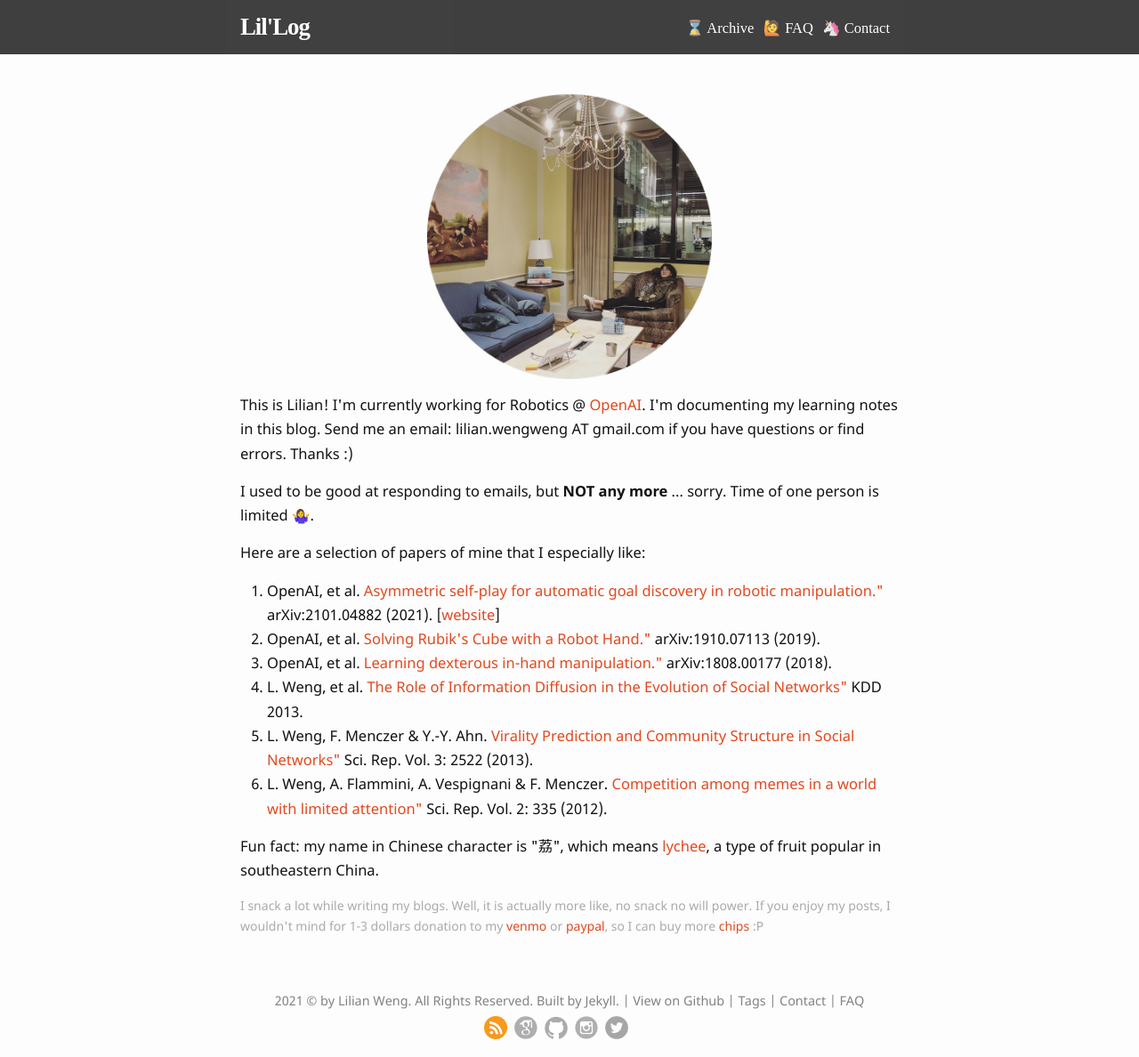
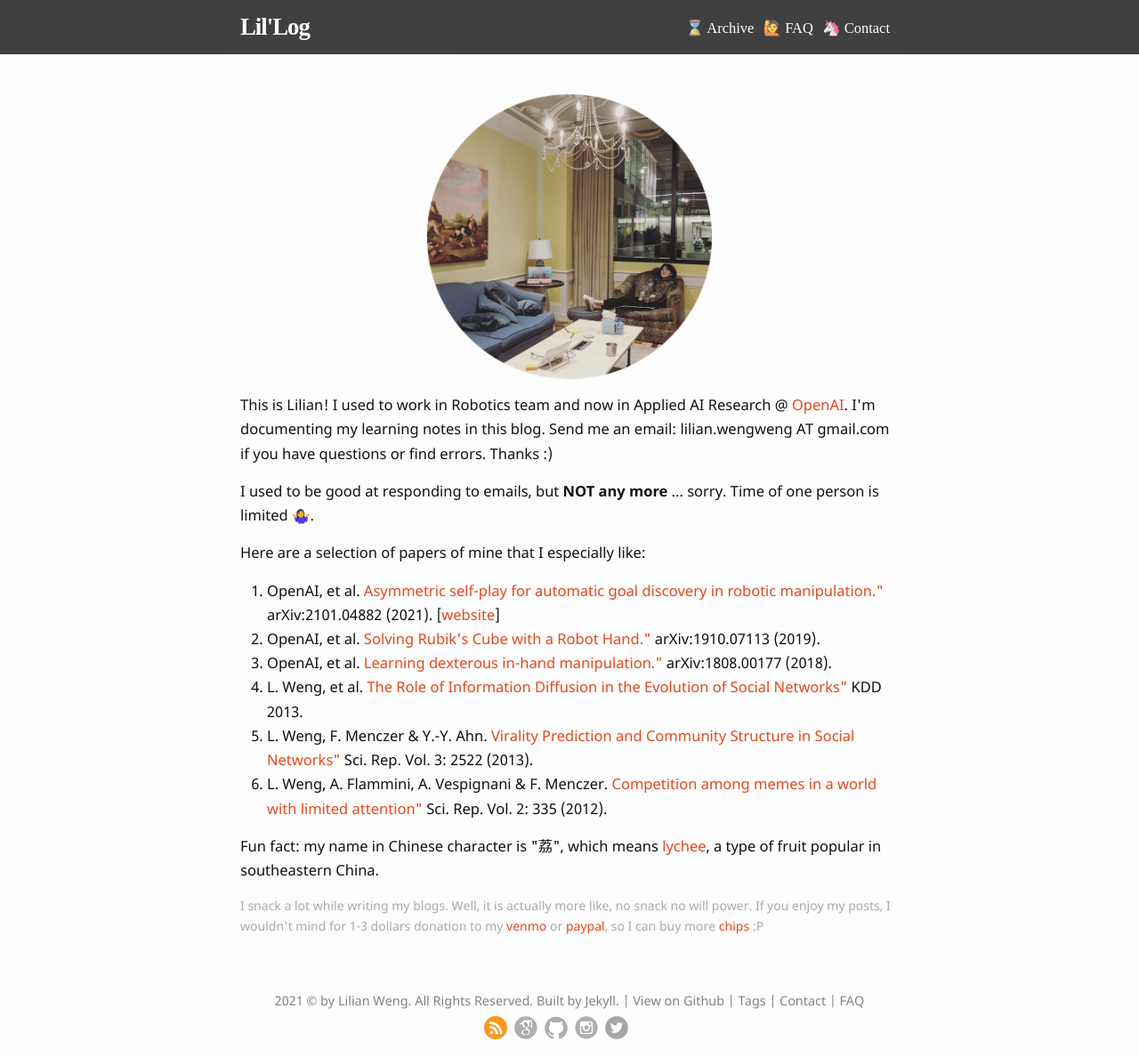
Before and after one commit to lilianweng/lil-log, a Jekyll site: the page built from contact.html, in a window 1280 px wide. Shown: the whole page at 89% size. Built offline with Jekyll 4.4.1, drawn with Linux system fonts in a browser that asks for light colours; some web fonts are replaced.

Commit message:
fix typos / contact

```diff
--- a/contact.html
+++ b/contact.html
@@ -7,7 +7,7 @@ layout: default
 	<img src="{{ '/assets/images/profile_photo.png' | relative_url }}" width="320" height="320" />
 
 	<p></p>
-	<p>This is Lilian! I'm currently working for Robotics @ <a href="https://openai.com/" target="_blank">OpenAI</a>. I'm documenting my learning notes in this blog. Send me an email: lilian.wengweng AT gmail.com if you have questions or find errors. Thanks :)</p>
+	<p>This is Lilian! I used to work in Robotics team and now in Applied AI Research @ <a href="https://openai.com/" target="_blank">OpenAI</a>. I'm documenting my learning notes in this blog. Send me an email: lilian.wengweng AT gmail.com if you have questions or find errors. Thanks :)</p>
 
 	<p>I used to be good at responding to emails, but <b>NOT any more</b> ... sorry. Time of one person is limited 🤷‍♀️.</p>
 
```
Also changed, not shown: _posts/2021-01-02-controllable-neural-text-generation.md (+1 -1 lines).
